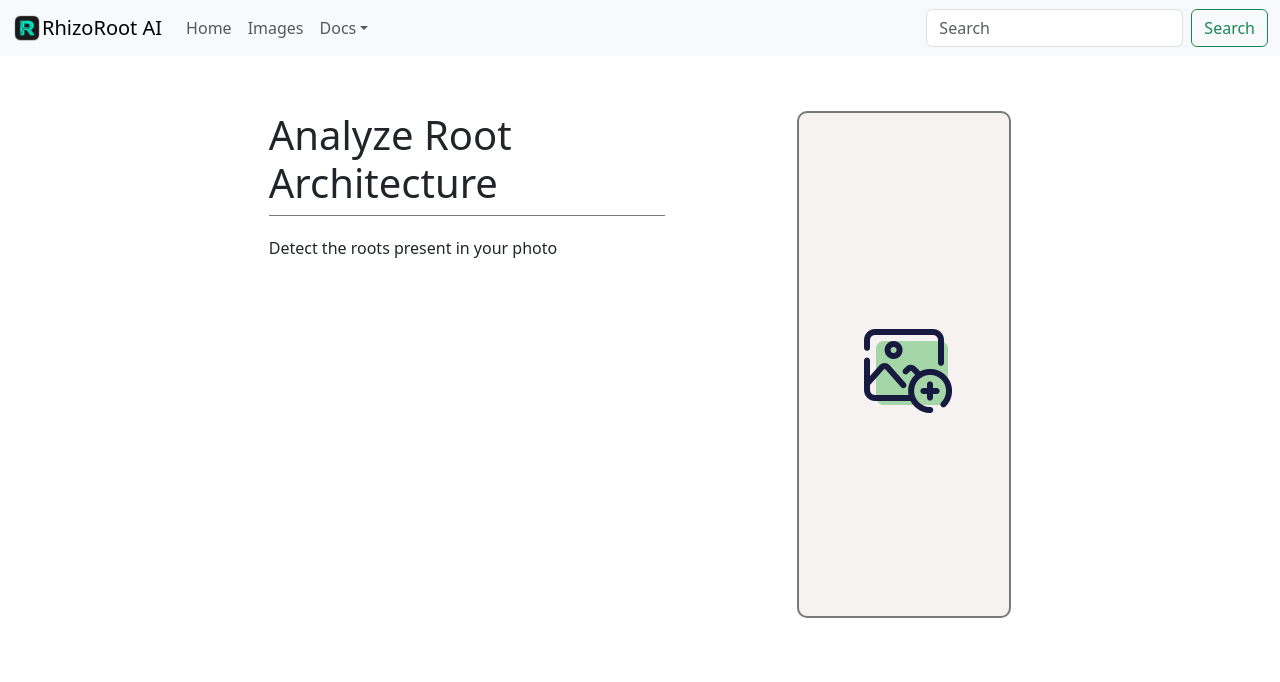
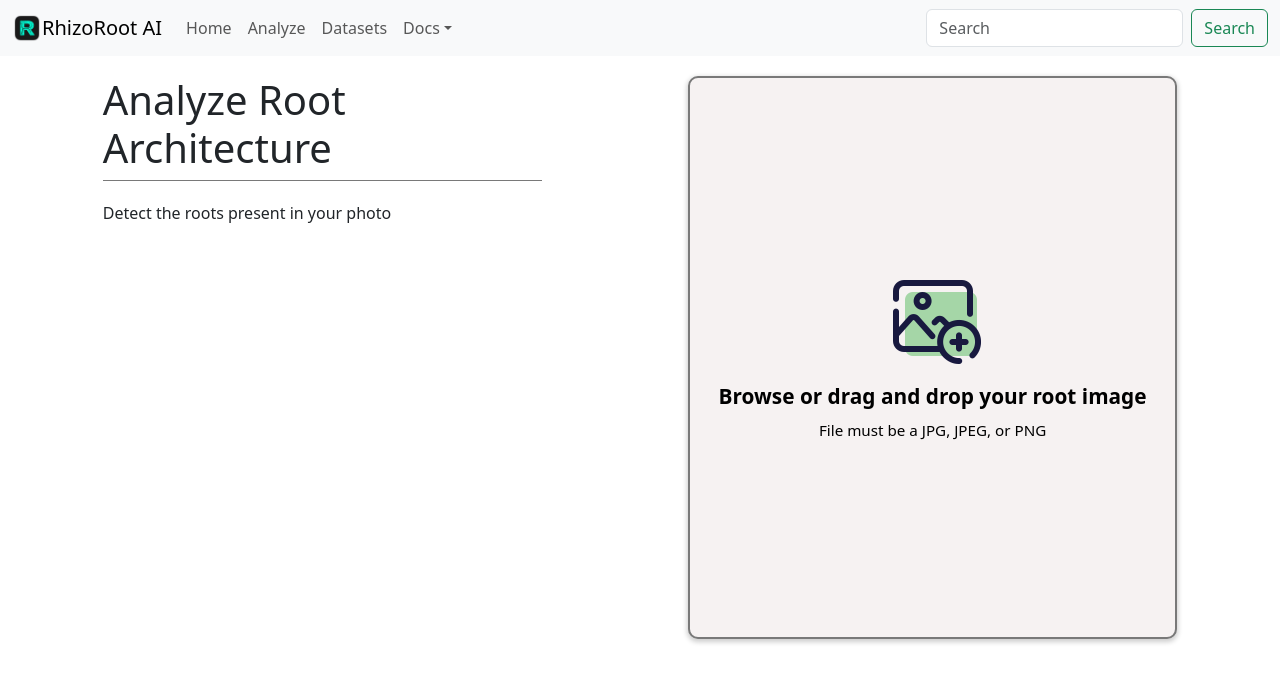
Before and after one commit to shakoorlab/Sorghum_Root_NN, a React (Vite) app: page / in a window 1280 px wide. Shown: the top 682 px of the page. Built offline with nearby package versions, Linux system fonts and the light colour scheme.

Commit message:
Added functionality for drag/drop, image display, and 2 buttons

```diff
--- a/src/App.jsx
+++ b/src/App.jsx
@@ -1,4 +1,5 @@
 import "./App.css";
+import React, { useState } from "react";
 import Container from "react-bootstrap/Container";
 import Nav from "react-bootstrap/Nav";
 import Navbar from "react-bootstrap/Navbar";
@@ -8,15 +9,49 @@ import Form from "react-bootstrap/Form";
 import "bootstrap/dist/css/bootstrap.min.css";
 
 function App() {
+  const [imageSrc, setImageSrc] = useState("src/assets/add-image1.png");
+  // New state to track if a user has selected an image
+  const [isImageSelected, setIsImageSelected] = useState(false);
+
   function handleFileChange(event) {
-    const file = event.target.files[0];
+    const files = event.target.files;
+    const file = files[0];
     if (file) {
-      console.log(file);
+      const newImageSrc = URL.createObjectURL(file);
+      setImageSrc(newImageSrc);
+      setIsImageSelected(true); // Indicate that an image has been selected
+    }
+  }
+
+  function handleDrop(e) {
+    e.preventDefault(); // Prevent default behavior (Prevent file from being opened)
+
+    if (e.dataTransfer.items) {
+      // Use DataTransferItemList interface to access the file(s)
+      for (var i = 0; i < e.dataTransfer.items.length; i++) {
+        // If dropped items aren't files, reject them
+        if (e.dataTransfer.items[i].kind === "file") {
+          var file = e.dataTransfer.items[i].getAsFile();
+          console.log("... file[" + i + "].name = " + file.name);
           // Process the file as needed: display preview, upload, etc.
         }
       }
+    } else {
+      // Use DataTransfer interface to access the file(s)
+      for (var i = 0; i < e.dataTransfer.files.length; i++) {
+        console.log(
+          "... file[" + i + "].name = " + e.dataTransfer.files[i].name
+        );
+        // Process the file(s) as needed
+      }
+    }
+
+    // Pass event to handleFileChange for further processing
+    handleFileChange({ target: { files: e.dataTransfer.files } });
+  }
+
   return (
-    //* component used from react bootstrap*/
+    //* component used from react bootstrap website*/
     <>
       {/* navbar start */}
       <div className="navbar-container">
@@ -36,7 +71,8 @@ function App() {
             <Navbar.Collapse id="basic-navbar-nav">
               <Nav className="me-auto">
                 <Nav.Link href="#home">Home</Nav.Link>
-                <Nav.Link href="#link">Images</Nav.Link>
+                <Nav.Link href="#home">Analyze</Nav.Link>
+                <Nav.Link href="#link">Datasets</Nav.Link>
                 <NavDropdown title="Docs" id="basic-nav-dropdown">
                   <NavDropdown.Item href="#action/3.1">
                     Getting Started
@@ -79,25 +115,43 @@ function App() {
               <p>Detect the roots present in your photo</p>
             </div>
           </div>
+          <div className="right-box-container">
+            {" "}
+            {/* New container */}
             <div
               className="right-box"
               onClick={() => document.getElementById("fileInput").click()}
+              onDragOver={(e) => e.preventDefault()}
+              onDrop={handleDrop}
             >
               <input
                 type="file"
                 id="fileInput"
                 style={{ display: "none" }}
-              onChange={handleFileChange} // Function to handle file selection
+                onChange={handleFileChange}
+                accept="image/jpeg, image/jpg, image/png"
               />
               <img
-              src="src/assets/add-image1.png" // Change path accordingly
-              alt="Descriptive Text"
+                src={imageSrc}
+                alt="Uploaded Root Image"
                 className="add-image"
               />
+              {!isImageSelected && (
+                <>
+                  <h2>Browse or drag and drop your root image</h2>
+                  <h3>File must be a JPG, JPEG, or PNG</h3>
+                </>
+              )}
+            </div>
+            {isImageSelected && (
+              <div className="button-container">
+                <button className="generate-mask-btn">Generate Mask</button>
+                <button className="delete-btn">Delete</button>
+              </div>
+            )}
           </div>
         </div>
       </div>
-
       {/* //! grid ends */}
     </>
   );
--- a/src/index.css
+++ b/src/index.css
@@ -45,7 +45,7 @@ body {
 .grid-container {
   display: flex;
   width: 100%;
-  height: 90%;
+  height: 100%;
   align-items: flex-start; /* Align items to the top */
   justify-content: center; /* This will still center the items horizontally */
 }
@@ -64,23 +64,95 @@ body {
 .bottom-left-box {
   margin-top: 20px; /* Spacing between the left-box and the bottom-left-box */
 }
+.right-box-container {
+  display: flex;
+  flex-direction: column; /* Stack children vertically */
+  align-items: center; /* Center children horizontally */
+  width: 50%;
+  height: 80%;
+}
 
 .right-box {
-  width: 35%;
+  width: 100%;
   border: 2px solid #797979;
-  border-radius: 10px;
   background-color: #f6f2f2;
   display: flex; /* Make right-box a flex container */
   justify-content: center; /* Center horizontally */
   align-items: center; /* Center vertically */
-  height: 80%; /* Ensure it takes full height of its parent */
+  height: 200%; /* Ensure it takes full height of its parent */
   cursor: pointer;
+  flex-direction: column;
+  box-shadow: 0 2px 5px 1px rgba(0, 0, 0, 0.2);
+  border-radius: 10px;
+}
+
+.right-box.drag-over {
+  border-color: #000; /* Change as desired */
+  /* Additional styling to indicate drag over state */
+}
+
+.right-box h2 {
+  color: #000; /* Example color, adjust as needed */
+  text-align: center;
+  margin-top: 20px; /* Adds some space between the image and the text */
+  font-size: 1.3rem; /* Adjust the size as needed */
+  font-weight: bold;
+}
+.right-box h3 {
+  color: #000; /* Example color, adjust as needed */
+  text-align: center;
+  margin-top: 5px; /* Adds some space between the image and the text */
+  font-size: 0.95rem; /* Adjust the size as needed */
 }
 
 .add-image {
-  /* Optional: Add specific dimensions for the image or max-width/max-height to maintain aspect ratio */
   max-width: 100%;
   max-height: 100%;
-  /* This ensures the image is responsive and stays within the bounds of the .right-box */
+  border-radius: 5px;
+  /* border-top-left-radius: 10px;
+  border-top-right-radius: 10px; */
 }
+.button-container {
+  display: flex;
+  justify-content: center; /* Center the buttons horizontally */
+  gap: 20px; /* Space between the two buttons */
+}
+.generate-mask-btn,
+.delete-btn {
+  display: block; /* Ensure it's block-level for margin to work as expected */
+  width: max-content; /* Adjust width to content or set a specific width */
+  margin: 20px auto; /* Top margin and horizontally centered */
+  padding: 10px 20px; /* Adjust padding as needed */
+  border-radius: 10px; /* Rounded corners */
+  border: none;
+  cursor: pointer;
+  font-weight: bold;
+  border: 1px solid;
+  box-shadow: 0 2px 5px 1px rgba(0, 0, 0, 0.2);
+  transition: background-color 0.2s, border-color 0.2s;
+}
+
+.generate-mask-btn {
+  background-color: #baffba; /* Slightly darker green on hover */
+  border-color: #008000; /* Darker green border on hover */
+  color: #008000; /* Darker green border on hover */
+}
+.generate-mask-btn:hover {
+  background-color: #89f589; /* Slightly darker green on hover */
+  border-color: #008000; /* Darker green border on hover */
+  color: #023a02;
+}
+
+.delete-btn {
+  background-color: #ffcccc; /* Light red background for delete */
+  border-color: red;
+  color: red;
+}
+
+.delete-btn:hover {
+  background-color: #ff9999; /* Darker red on hover */
+  border-color: darkred;
+  color: darkred;
+}
+
 /* --------------------- */
```
Lines whose indentation alone changed are shown as unchanged.
